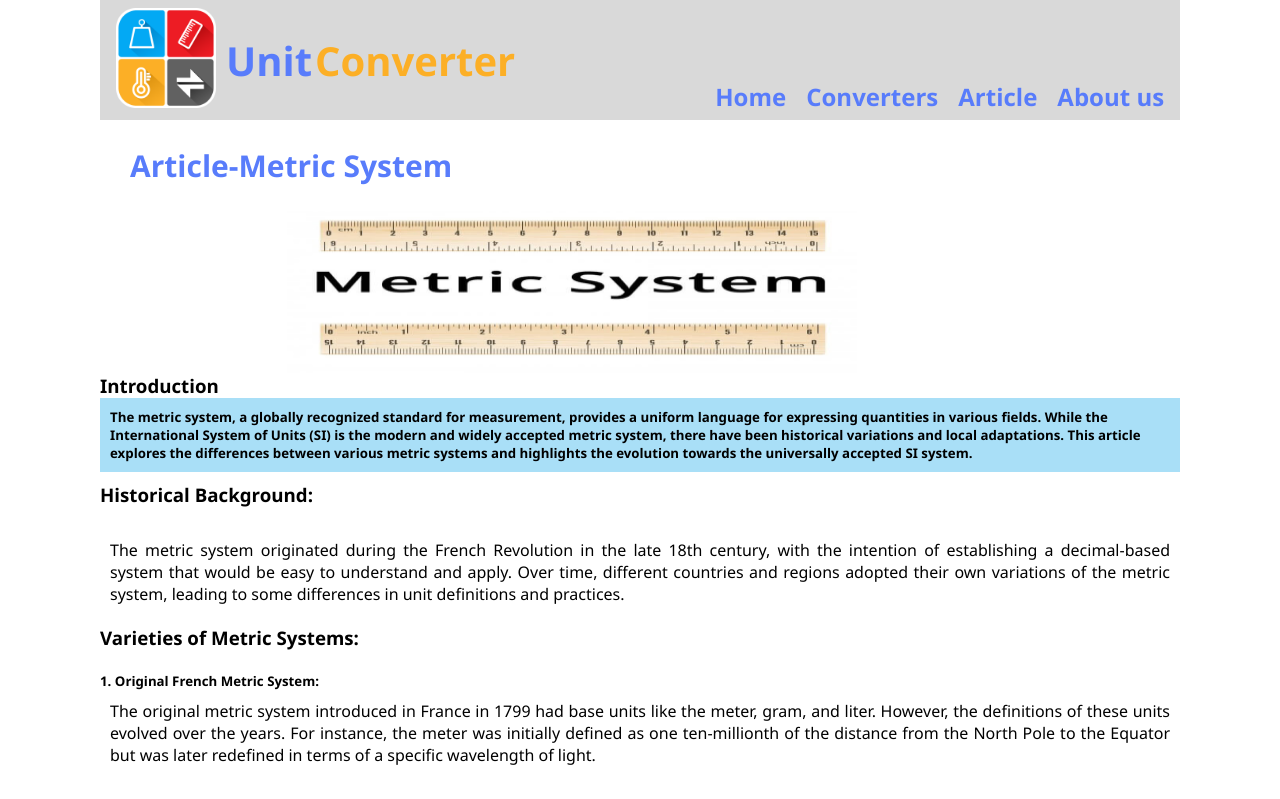
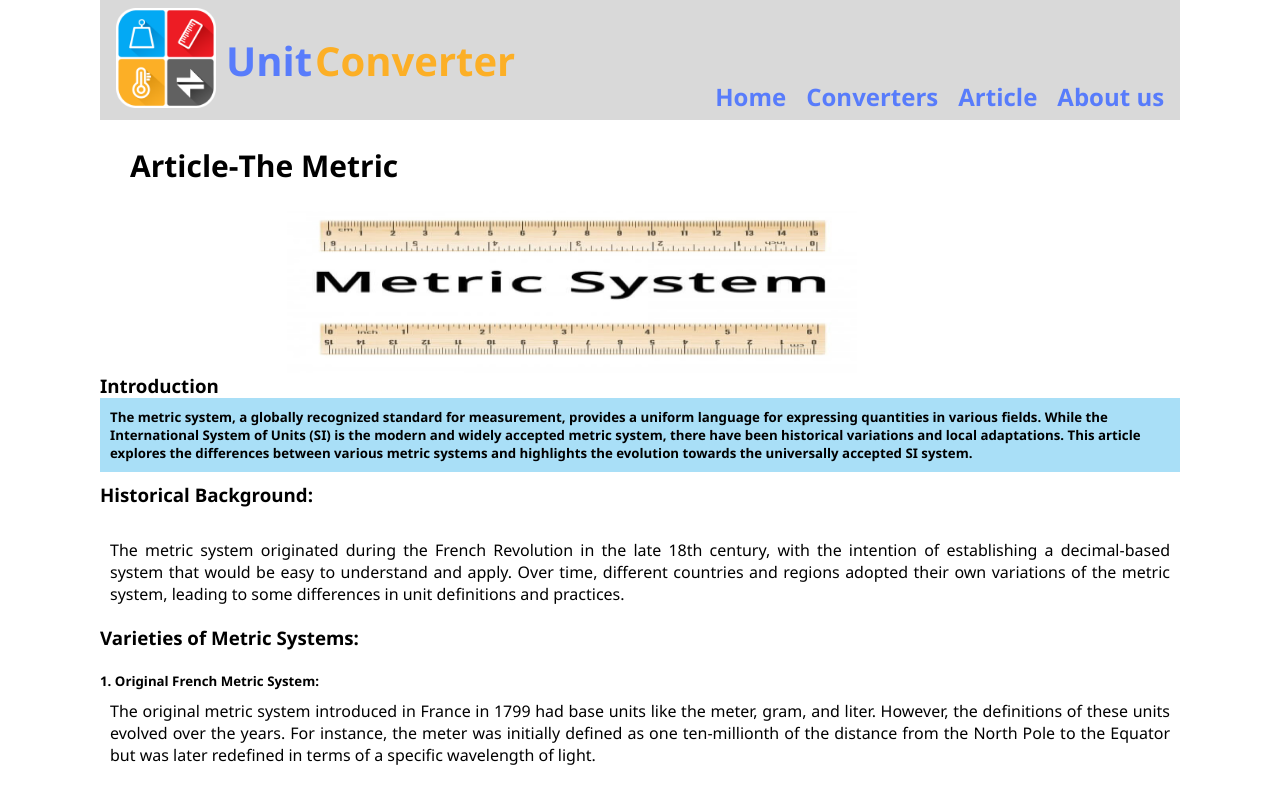
Before and after one commit to tungld160589/metricconversion, a React (Create React App) app: page /Art_Metric in a window 1280 px wide. Shown: the top 799 px of the page. Built offline with nearby package versions, Linux system fonts and the light colour scheme.

Commit message:
Update Art_Metric.jsx

```diff
--- a/src/pages/Art_Metric.jsx
+++ b/src/pages/Art_Metric.jsx
@@ -10,8 +10,10 @@ const Art_Metric = () => {
       <div>
         <Nav />
       </div>
-      <div className="Art">
-        <a href="./Article">Article-Metric System</a>
+      <div className="Art1">
+        <div className="Art2"> <a href="./Article">Article-</a></div>
+
+        <div className="Art2">The Metric</div>
       </div>
       <div className="Art-Unit">
         <div>
```
